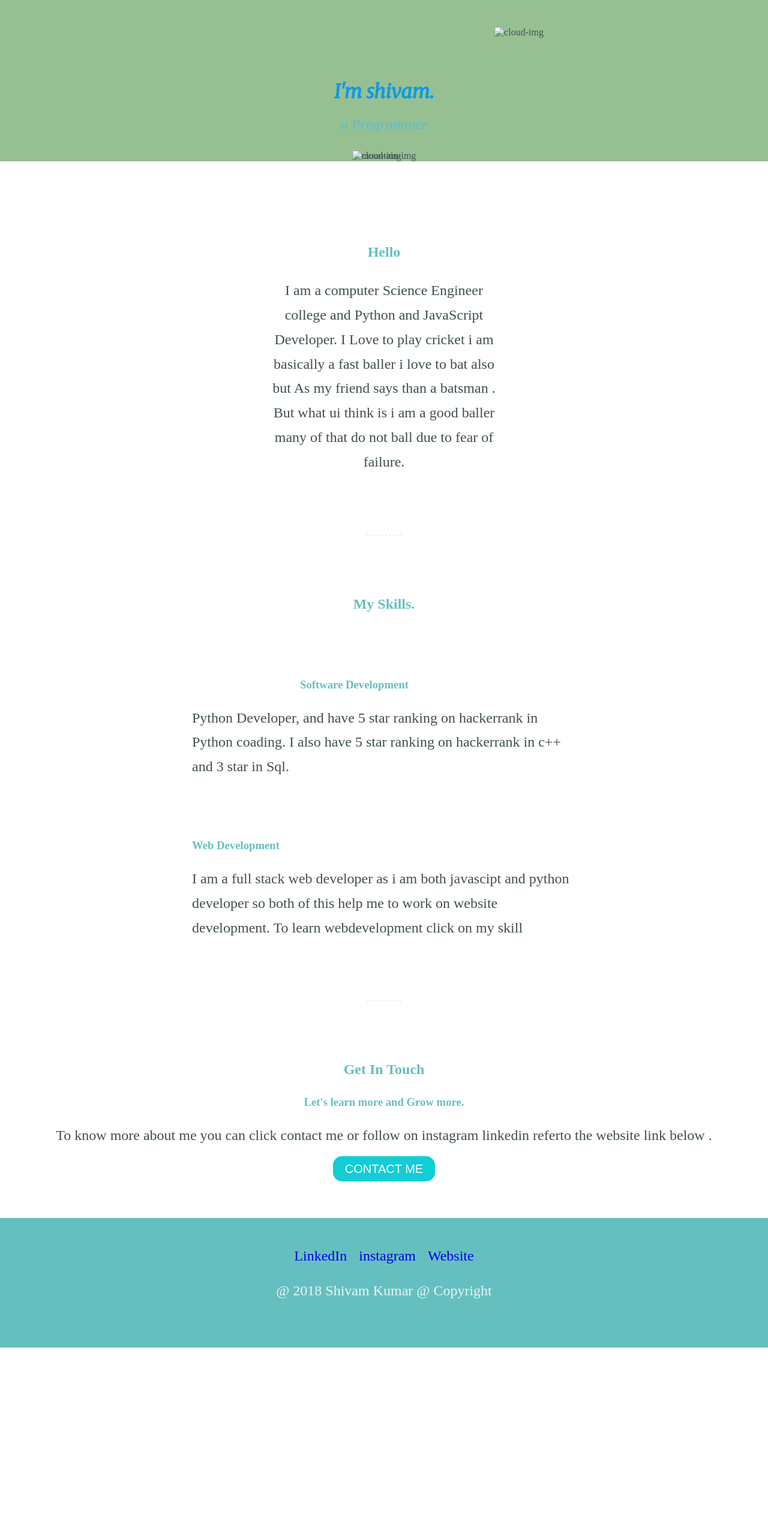
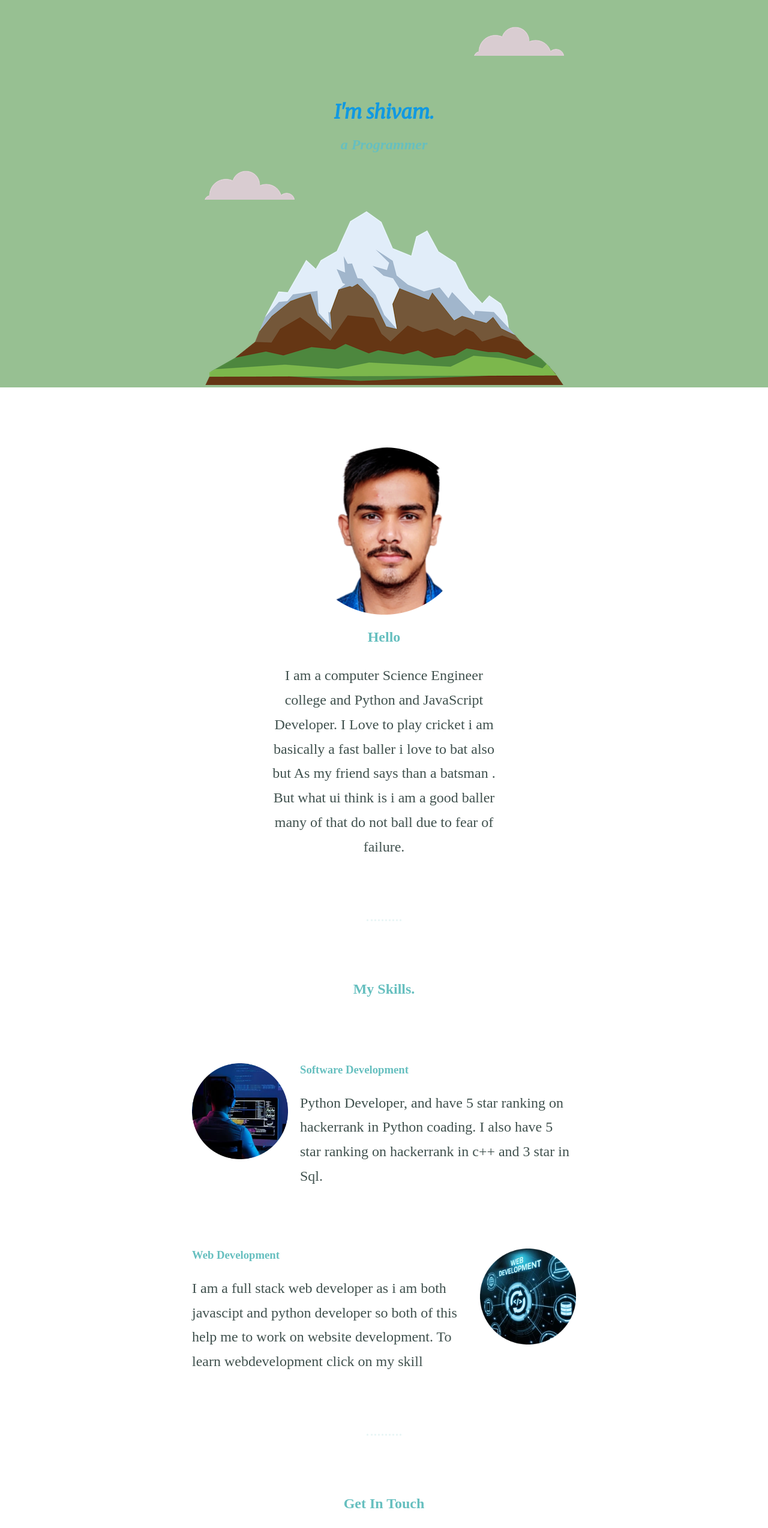
Before and after one commit to shivam123kumar/CV, a plain HTML site: page index.html in a window 1280 px wide. Shown: the top 2548 px of the page at 60% size. Before the commit the page ends 2247 px from the top, so only its background shows below. Drawn offline with Linux system fonts and the light colour scheme; the site is published under a folder, as on GitHub Pages, so addresses that start at the root find nothing.

Commit message:
Update index.html

```diff
--- a/index.html
+++ b/index.html
@@ -6,7 +6,7 @@
     <meta name="viewport" content="width=device-width, initial-scale=1.0">
     <title> shivam kumar</title>
     <link rel="stylesheet" href="./style.css">
-    <link rel="shortcut icon" href="/fa.ico" type="image/x-icon">
+    <link rel="shortcut icon" href="./fa.ico" type="image/x-icon">
 
     <link rel="preconnect" href="https://fonts.googleapis.com">
 <link rel="preconnect" href="https://fonts.gstatic.com" crossorigin>
@@ -15,13 +15,13 @@
 </head>
 <body>
     <div class="top-container">
-        <img class="t-cloud" src="/cloud.png" alt="cloud-img">
+        <img class="t-cloud" src="./cloud.png" alt="cloud-img">
 
         <h1>I'm shivam.</h1>
        <em><h2>a Programmer</h2></em>
-        <img class="b-cloud" src="/cloud.png" alt="cloud-img">
+        <img class="b-cloud" src="./cloud.png" alt="cloud-img">
 
-        <img  src="/mountain.png" alt="mountain-img">
+        <img  src="./mountain.png" alt="mountain-img">
 
 
     </div>
@@ -29,22 +29,22 @@
 
     <div class="middle-container">
         <div class="profile">
-          <img src="/shivam.png" alt="">
-          <a class="anc" href="/myweb.html"><h2 class="anc">Hello</h2></a>
+          <img src="./shivam.png" alt="">
+          <a class="anc" href="./myweb.html"><h2 class="anc">Hello</h2></a>
           <p class="intro">I am a computer Science Engineer college and Python and JavaScript Developer. I Love to play cricket
             i am basically a fast baller i love to bat also but As my friend says than a batsman .
             But what ui think is i am a good baller many of that do not ball due to fear of failure.</p>
         </div>
         <hr>
         <div class="skills">
-         <a class="anc" href="/hobbies.html"> <h2 class="anc">My Skills.</h2></a>
+         <a class="anc" href="./hobbies.html"> <h2 class="anc">My Skills.</h2></a>
           <div class="skill-row">
-            <img class="code-img" src="/skillimage.png" alt="">
+            <img class="code-img" src="./skillimage.png" alt="">
             <a class="anc" href="https://www.youtube.com/watch?v=WQoB2z67hvY&list=PLDzeHZWIZsTryvtXdMr6rPh4IDexB5NIA"><h3 class="para" id="anc" >Software Development</h3></a>
             <p class="para"> Python Developer, and have  5 star ranking  on hackerrank in Python coading. I also have 5 star ranking  on hackerrank in c++ and 3 star in Sql.</p>
           </div>
           <div class="skill-row">
-            <img class="code-img2" src="/rawskill.png" alt="">
+            <img class="code-img2" src="./rawskill.png" alt="">
             <a class="anc"href="https://www.w3schools.com/whatis/"><h3 class="para" id="anc">Web Development</h3></a>
             <p class="para">I am a full stack web developer as i am both javascipt and python developer so both of this help me to work on website development. To learn webdevelopment click on my skill</p>
           </div>
@@ -55,7 +55,7 @@
 
           <h3 >Let's learn more and Grow more.</h3>
           <p class="Contact-messege">To know more about me you can click contact me or follow on instagram linkedin referto the website link below .</p>
-          <a class="btn" href="/contact.html">CONTACT ME</a>
+          <a class="btn" href="./contact.html">CONTACT ME</a>
         </div>
       </div>
 
```
